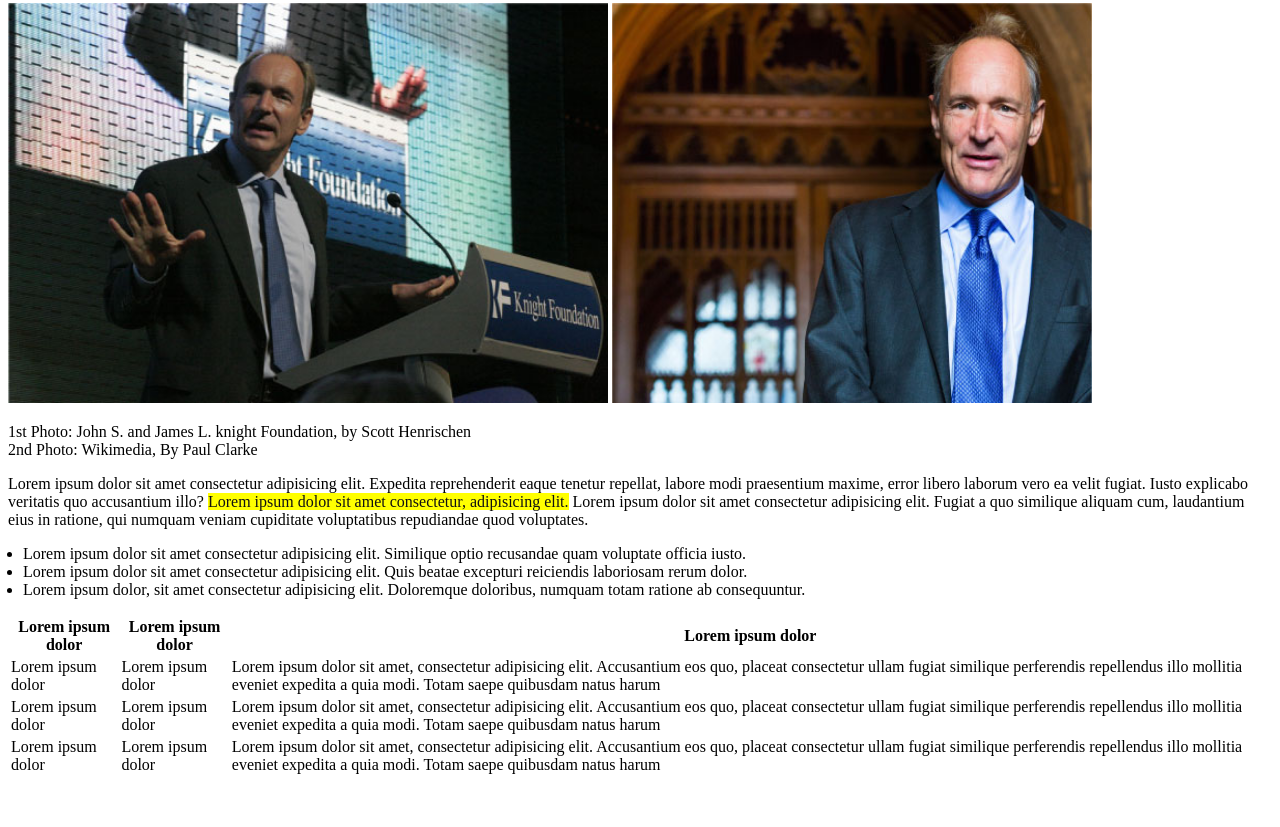
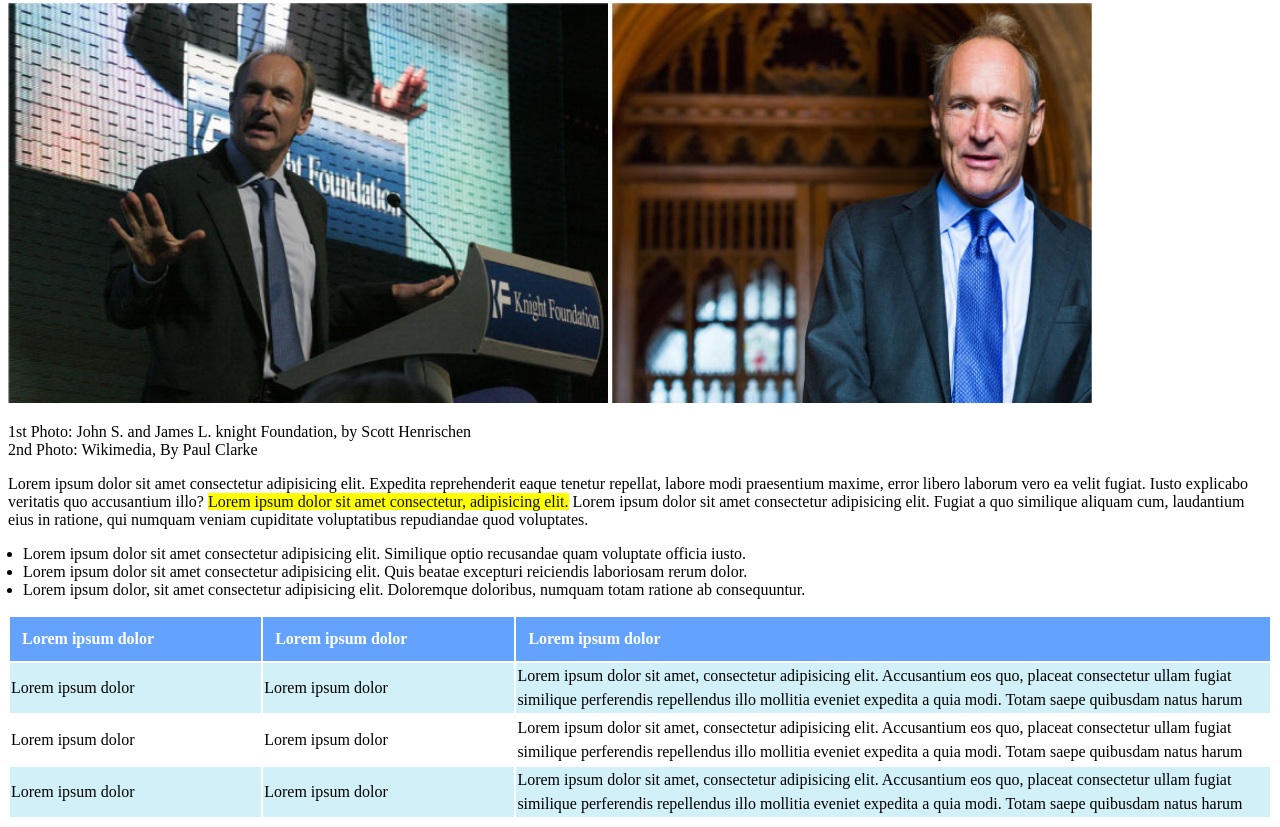
Before and after one commit to giuseppemele94/html-css-booleaner, a plain HTML site: page index.html in a window 1280 px wide. Shown: the part 396-1223 px from the top of the page. Before the commit the page ends 1181 px from the top, so only its background shows below. Drawn offline with Linux system fonts and the light colour scheme.

Commit message:
style : stile tabella

```diff
--- a/styles/style.css
+++ b/styles/style.css
@@ -55,5 +55,50 @@
 
 .article-list ul {
   list-style: disc;
-  padding-left: 15px; /* riduce lo spazio predefinito (default ≈ 40px) */
+  padding-left: 15px;
 }
+
+.table-header {
+    background-color: #64a2ff;
+    text-align: left;
+    color:white;
+    padding: 10px 12px;
+
+}
+
+.table-row1 {
+    background-color: #d2f0f7;
+
+}
+
+
+.table-row3 {
+    background-color: #d2f0f7;
+}
+
+.article-table {
+  width : 100%;
+  font-family: "Times New Roman", Times, serif;
+  font-size: 16px;
+  line-height: 1.5;
+}
+
+.table {
+  width: 100%;
+}
+
+
+.table th:nth-child(1),
+.table td:nth-child(1) {
+  width: 20%;
+}
+
+.table th:nth-child(2),
+.table td:nth-child(2) {
+  width: 20%;
+}
+
+.table th:nth-child(3),
+.table td:nth-child(3) {
+  width: 60%;
+}
```
